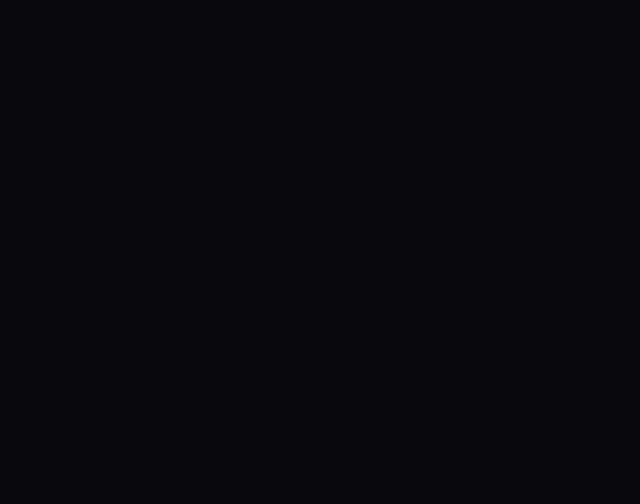
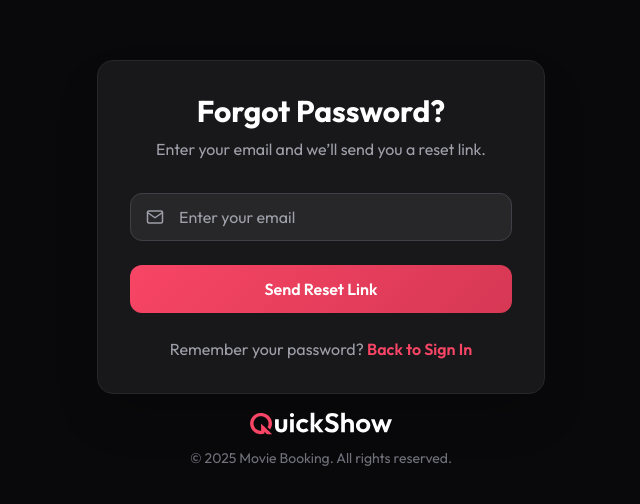
Before and after one commit to sandesh123paudel/Movie-Booking, a React (Vite) app in the folder client/: page /auth/forgot-password in a window 1280 px wide. Before the commit this address had no page. Shown: the part 136-640 px from the top of the page, without its empty margins (319-959 px from the left). Built offline with nearby package versions, Linux system fonts and the light colour scheme.

Commit message:
Add Forget Password route and update Login component: Introduced a new route for the ForgetPassword page in App.jsx and modified the Login component to link to the new password recovery page, enhancing user navigation for authentication.

```diff
--- a/client/src/App.jsx
+++ b/client/src/App.jsx
@@ -11,6 +11,7 @@ import { Toaster } from "react-hot-toast";
 import Footer from "./components/Footer";
 import Register from "./pages/auth/Register";
 import Login from "./pages/auth/Login";
+import ForgetPassword from "./pages/auth/ForgetPassword";
 
 const App = () => {
   const isAdminRoute = useLocation().pathname.startsWith("/admin");
@@ -29,6 +30,7 @@ const App = () => {
         <Route path="/favorite" element={<Favorite />}></Route>
         <Route path="/auth/login" element={<Login />}></Route>
         <Route path="/auth/register" element={<Register />}></Route>
+        <Route path="/auth/forgot-password" element={<ForgetPassword />} />
       </Routes>
       {!isAdminRoute && !isAuthRoute && <Footer />}
     </>
--- /dev/null
+++ b/client/src/pages/auth/ForgetPassword.jsx
@@ -0,0 +1,102 @@
+import React, { useState } from "react";
+import { assets } from "../../assets/assets";
+import { Link } from "react-router-dom";
+
+const ForgetPassword = () => {
+  const [email, setEmail] = useState("");
+
+  return (
+    <div className="min-h-screen bg-zinc-950 flex items-center justify-center p-4">
+      <div className="w-full max-w-md">
+        <div className="bg-zinc-900 rounded-2xl shadow-2xl p-6 sm:p-8 border border-zinc-800">
+          <div className="text-center mb-8">
+            <h2 className="text-2xl sm:text-3xl font-bold text-white mb-2">
+              Forgot Password?
+            </h2>
+            <p className="text-zinc-400 text-sm sm:text-base">
+              Enter your email and we’ll send you a reset link.
+            </p>
+          </div>
+
+          <div className="space-y-6">
+            {/* Email Input */}
+            <div className="relative">
+              <div className="absolute left-4 top-1/2 -translate-y-1/2 text-zinc-400">
+                <svg
+                  width="18"
+                  height="18"
+                  viewBox="0 0 24 24"
+                  fill="none"
+                  xmlns="http://www.w3.org/2000/svg"
+                >
+                  <path
+                    d="M4 4h16c1.1 0 2 .9 2 2v12c0 1.1-.9 2-2 2H4c-1.1 0-2-.9-2-2V6c0-1.1.9-2 2-2z"
+                    stroke="currentColor"
+                    strokeWidth="2"
+                    strokeLinecap="round"
+                    strokeLinejoin="round"
+                  />
+                  <polyline
+                    points="22,6 12,13 2,6"
+                    stroke="currentColor"
+                    strokeWidth="2"
+                    strokeLinecap="round"
+                    strokeLinejoin="round"
+                  />
+                </svg>
+              </div>
+              <input
+                type="email"
+                name="email"
+                value={email}
+                onChange={(e) => setEmail(e.target.value)}
+                placeholder="Enter your email"
+                className="w-full h-12 pl-12 pr-4 bg-zinc-800 border border-zinc-700 rounded-xl focus:outline-none focus:ring-2 focus:border-transparent transition-all duration-200 text-sm sm:text-base text-white placeholder-zinc-400"
+                style={{ "--tw-ring-color": "#F84565" }}
+                required
+              />
+            </div>
+
+            {/* Submit Button */}
+            <button
+              className="w-full h-12 text-white font-semibold rounded-xl transition-all duration-200 hover:shadow-lg transform hover:scale-[1.02] active:scale-[0.98] hover:opacity-90"
+              style={{
+                backgroundColor: "#F84565",
+                backgroundImage:
+                  "linear-gradient(135deg, #F84565 0%, #D63854 100%)",
+              }}
+            >
+              Send Reset Link
+            </button>
+
+            {/* Back to Login */}
+            <p className="text-center text-zinc-400 text-sm sm:text-base">
+              Remember your password?{" "}
+              <Link
+                to="/auth/login"
+                className="font-semibold hover:underline hover:opacity-80 transition-opacity"
+                style={{ color: "#F84565" }}
+              >
+                Back to Sign In
+              </Link>
+            </p>
+          </div>
+        </div>
+
+        {/* Footer */}
+        <div className="flex flex-col items-center mt-4 text-zinc-500 text-xs sm:text-sm">
+          <img
+            src={assets.logo}
+            alt="Moovie Booking - Logo"
+            className="w-36 h-auto mb-3 justify-center"
+          />
+          <p>
+            © {new Date().getFullYear()} Movie Booking. All rights reserved.
+          </p>
+        </div>
+      </div>
+    </div>
+  );
+};
+
+export default ForgetPassword;
--- a/client/src/pages/auth/Login.jsx
+++ b/client/src/pages/auth/Login.jsx
@@ -1,9 +1,8 @@
 import React, { useState } from "react";
 import { assets } from "../../assets/assets";
-import { Link, useNavigate } from "react-router-dom";
+import { Link } from "react-router-dom";
 
 const Login = () => {
-  const navigate = useNavigate();
   const [formData, setFormData] = useState({
     email: "",
     password: "",
@@ -153,12 +152,13 @@ const Login = () => {
                 />
                 <span className="text-zinc-300">Remember me</span>
               </label>
-              <button
+              <Link
+                to="/auth/forgot-password"
                 className="text-red-400 hover:text-red-300 font-medium hover:underline"
                 style={{ color: "#F84565" }}
               >
                 Forgot password?
-              </button>
+              </Link>
             </div>
 
             {/* Submit Button */}
```
